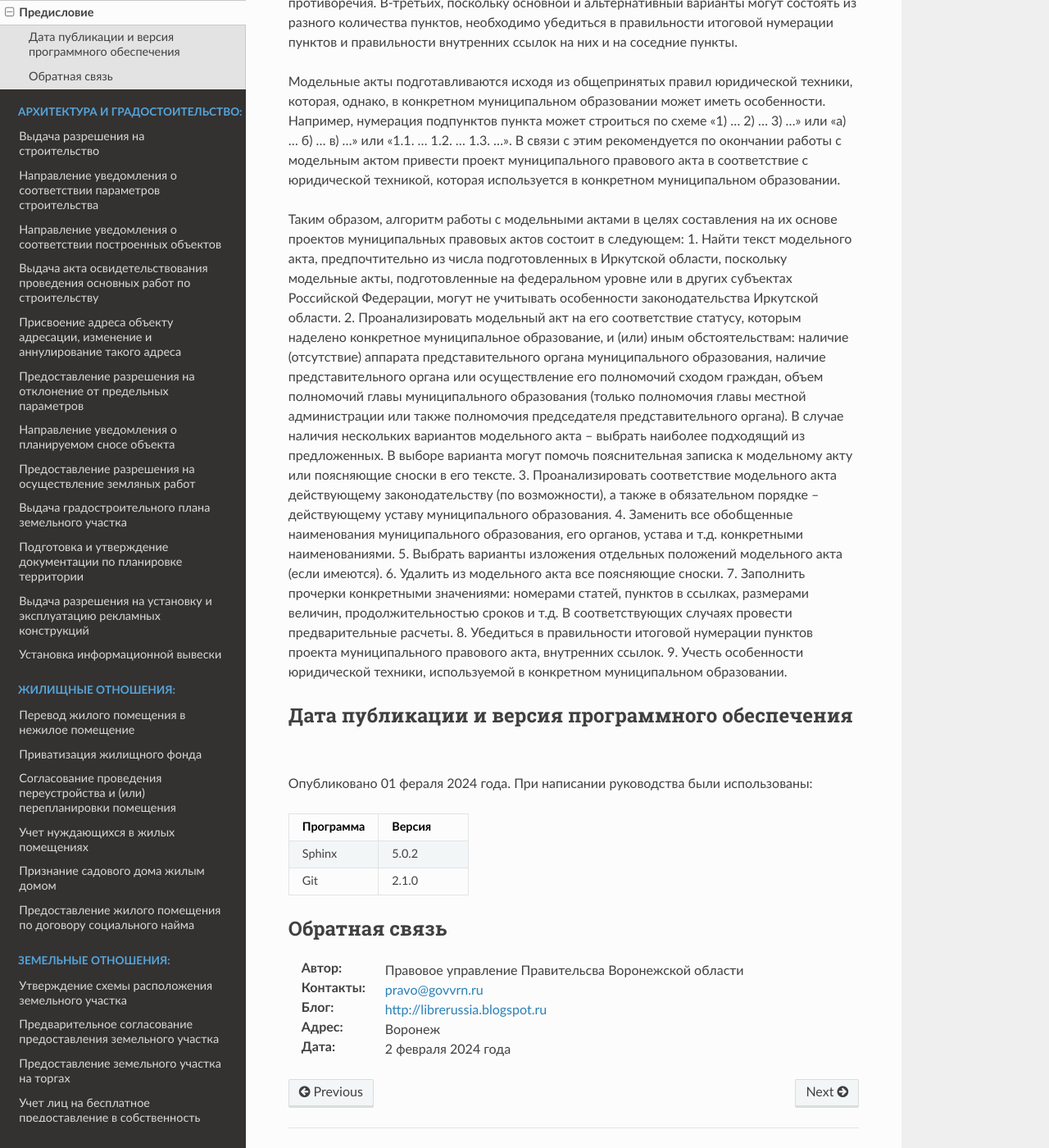
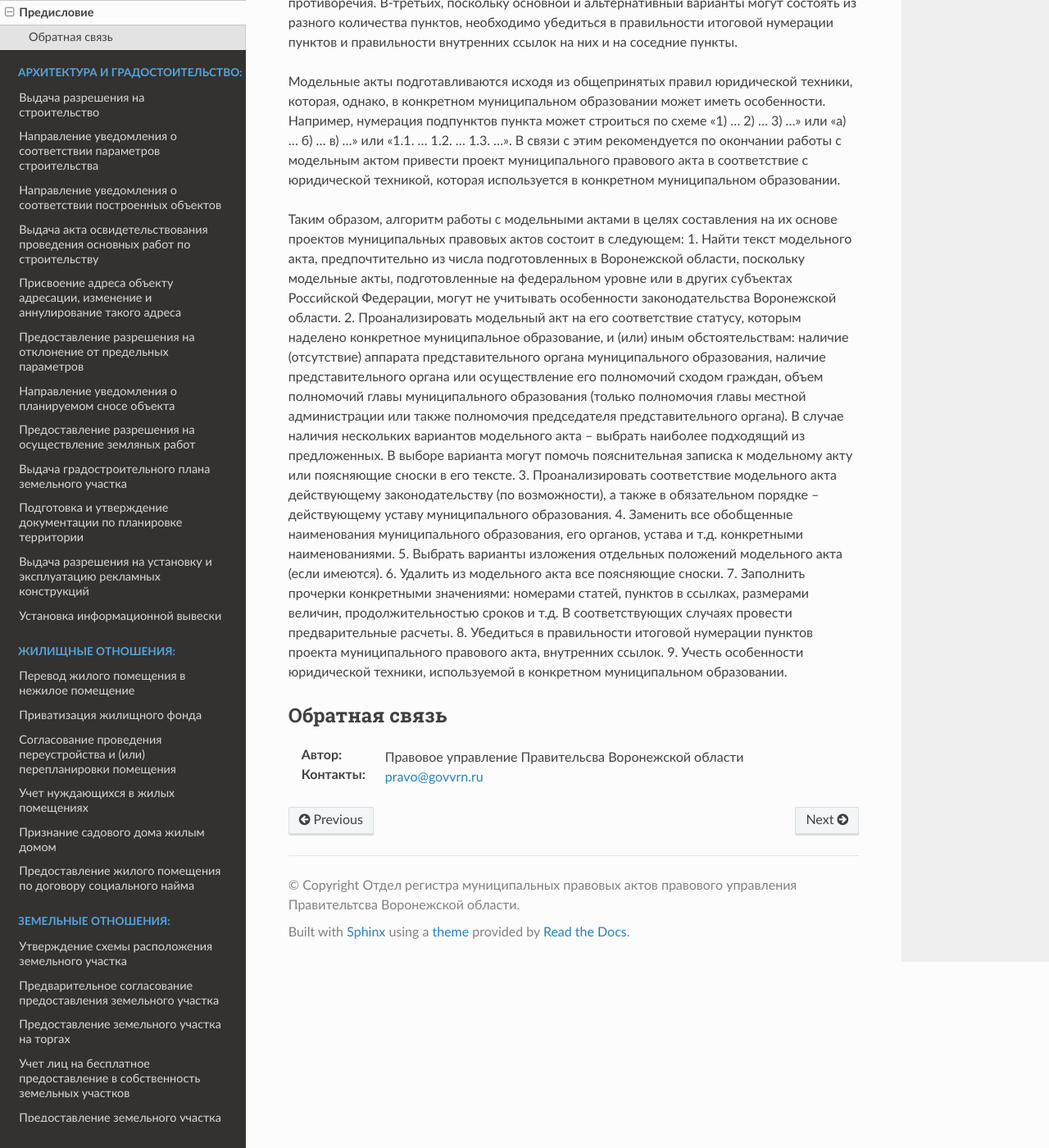
Before and after one commit to avkazmin/sphinx_munidoc, a Sphinx documentation site: the page built from doc/preface.rst, in a window 1280 px wide and 1400 px high, scrolled down 1752 px. Shown: the whole window at 82% size. Built offline with Sphinx 7.4.7 and the Read the Docs theme 2.0.0, drawn with Linux system fonts in a browser that asks for light colours; pages that are not in the unit, such as notebooks, are missing from menus.

Commit message:
Update preface.rst

```diff
--- a/doc/preface.rst
+++ b/doc/preface.rst
@@ -22,7 +22,7 @@
 Модельные акты подготавливаются исходя из общепринятых правил юридической техники, которая, однако, в конкретном муниципальном образовании может иметь особенности. Например, нумерация подпунктов пункта может строиться по схеме «1) … 2) … 3) …» или «а) … б) … в) …» или «1.1. … 1.2. … 1.3. …». В связи с этим рекомендуется по окончании работы с модельным актом привести проект муниципального правового акта в соответствие с юридической техникой, которая используется в конкретном муниципальном образовании.
 
 Таким образом, алгоритм работы с модельными актами в целях составления на их основе проектов муниципальных правовых актов состоит в следующем:
-1. Найти текст модельного акта, предпочтительно из числа подготовленных в Иркутской области, поскольку модельные акты, подготовленные на федеральном уровне или в других субъектах Российской Федерации, могут не учитывать особенности законодательства Иркутской области.
+1. Найти текст модельного акта, предпочтительно из числа подготовленных в Воронежской области, поскольку модельные акты, подготовленные на федеральном уровне или в других субъектах Российской Федерации, могут не учитывать особенности законодательства Воронежской области.
 2. Проанализировать модельный акт на его соответствие статусу, которым наделено конкретное муниципальное образование, и (или) иным обстоятельствам: наличие (отсутствие) аппарата представительного органа муниципального образования, наличие представительного органа или осуществление его полномочий сходом граждан, объем полномочий главы муниципального образования (только полномочия главы местной администрации или также полномочия председателя представительного органа). В случае наличия нескольких вариантов модельного акта – выбрать наиболее подходящий из предложенных. В выборе варианта могут помочь пояснительная записка к модельному акту или поясняющие сноски в его тексте.
 3. Проанализировать соответствие модельного акта действующему законодательству (по возможности), а также в обязательном порядке – действующему уставу муниципального образования.
 4. Заменить все обобщенные наименования муниципального образования, его органов, устава и т.д. конкретными наименованиями.
@@ -32,29 +32,9 @@
 8. Убедиться в правильности итоговой нумерации пунктов проекта муниципального правового акта, внутренних ссылок.
 9. Учесть особенности юридической техники, используемой в конкретном муниципальном образовании.
 
-
-
-Дата публикации и версия программного обеспечения
--------------------------------------------------
-
-Опубликовано 01 фераля 2024 года. При написании руководства были использованы:
-
-.. csv-table::
-   :header: "Программа", "Версия"
-   :widths: 40, 40
-
-   "Sphinx", 5.0.2
-   "Git", 2.1.0
-
 Обратная связь
 --------------
 
 :Автор: Правовое управление Правительсва Воронежской области
 
 :Контакты: pravo@govvrn.ru
-
-:Блог:  http://librerussia.blogspot.ru
-
-:Адрес: Воронеж
-
-:Дата: 2 февраля 2024 года
```
